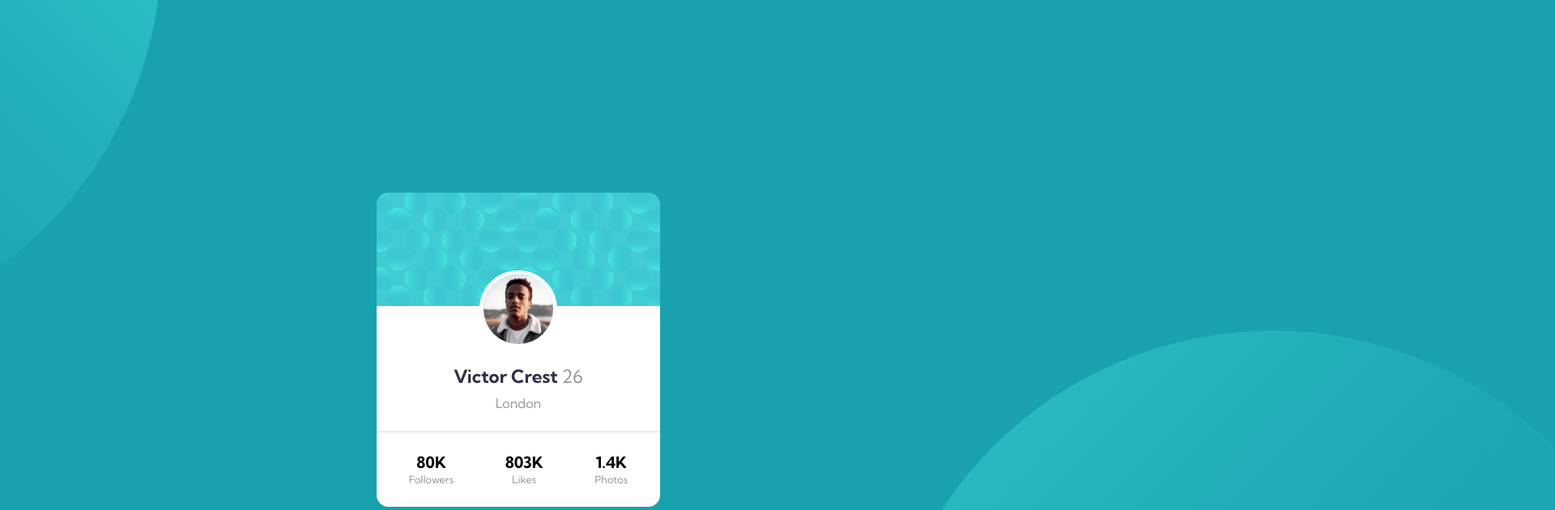
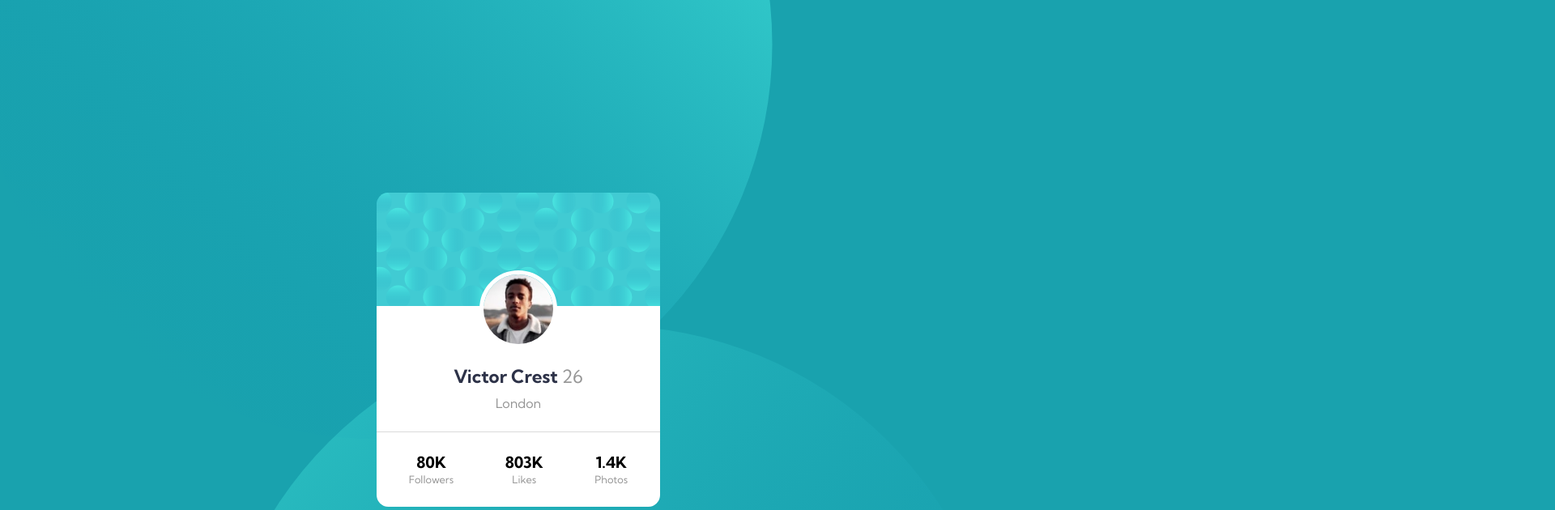
Before and after one commit to sledua/fm-profile-card-component-main, a plain HTML site: page index.html in a window 1280 px wide. Shown: the top 630 px of the page at 81% size, 1920 px wide, since content can reach past the window. Drawn offline with Linux system fonts and the light colour scheme.

Commit message:
fix
The full-scale version is ready and can be uploaded to the server

```diff
--- a/css/style.css
+++ b/css/style.css
@@ -112,6 +112,16 @@ body {
   right: -780px;
   z-index: -1;
 }
+@media (min-width: 1000px) {
+  .card::after {
+    top: -435px;
+    left: -24px;
+  }
+  .card::before {
+    bottom: -580px;
+    right: 40px;
+  }
+}
 .user__thumb {
   width: 96px;
   height: 96px;
```
